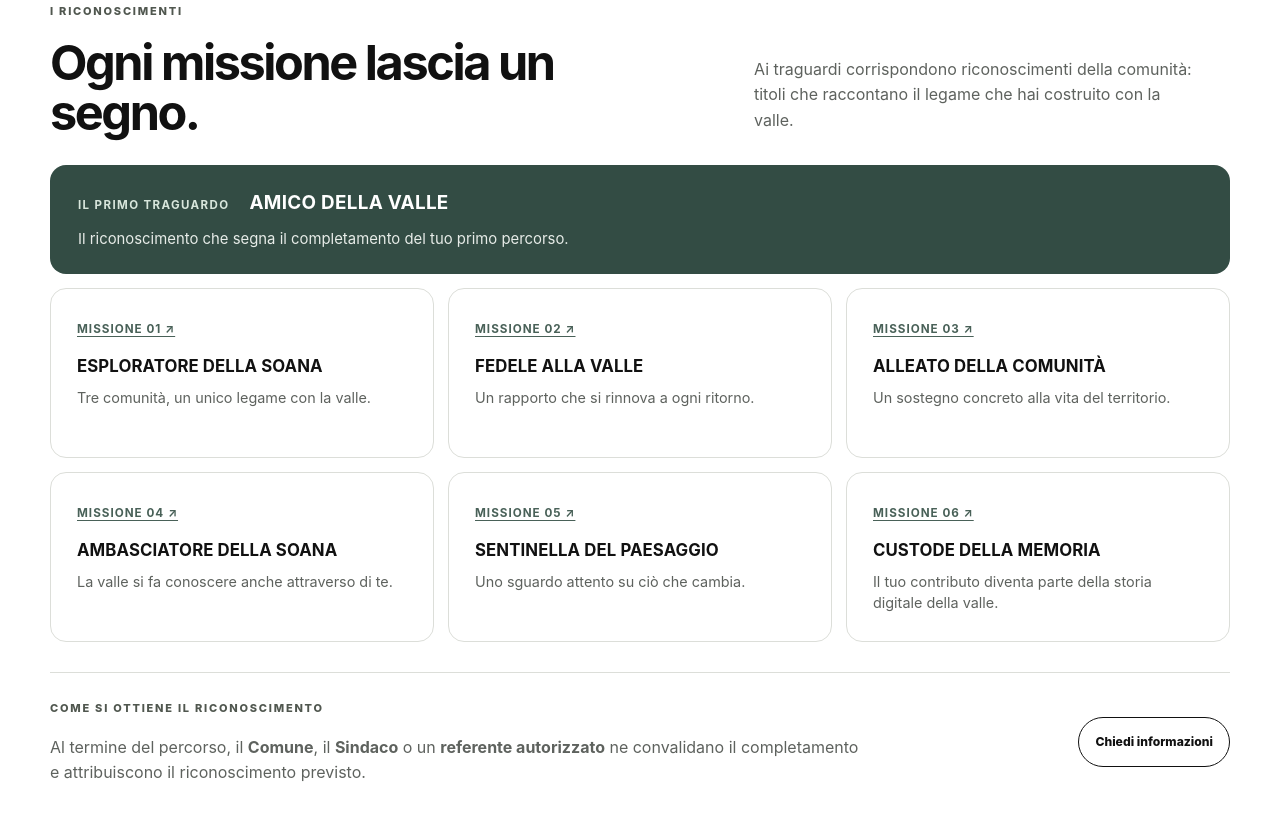
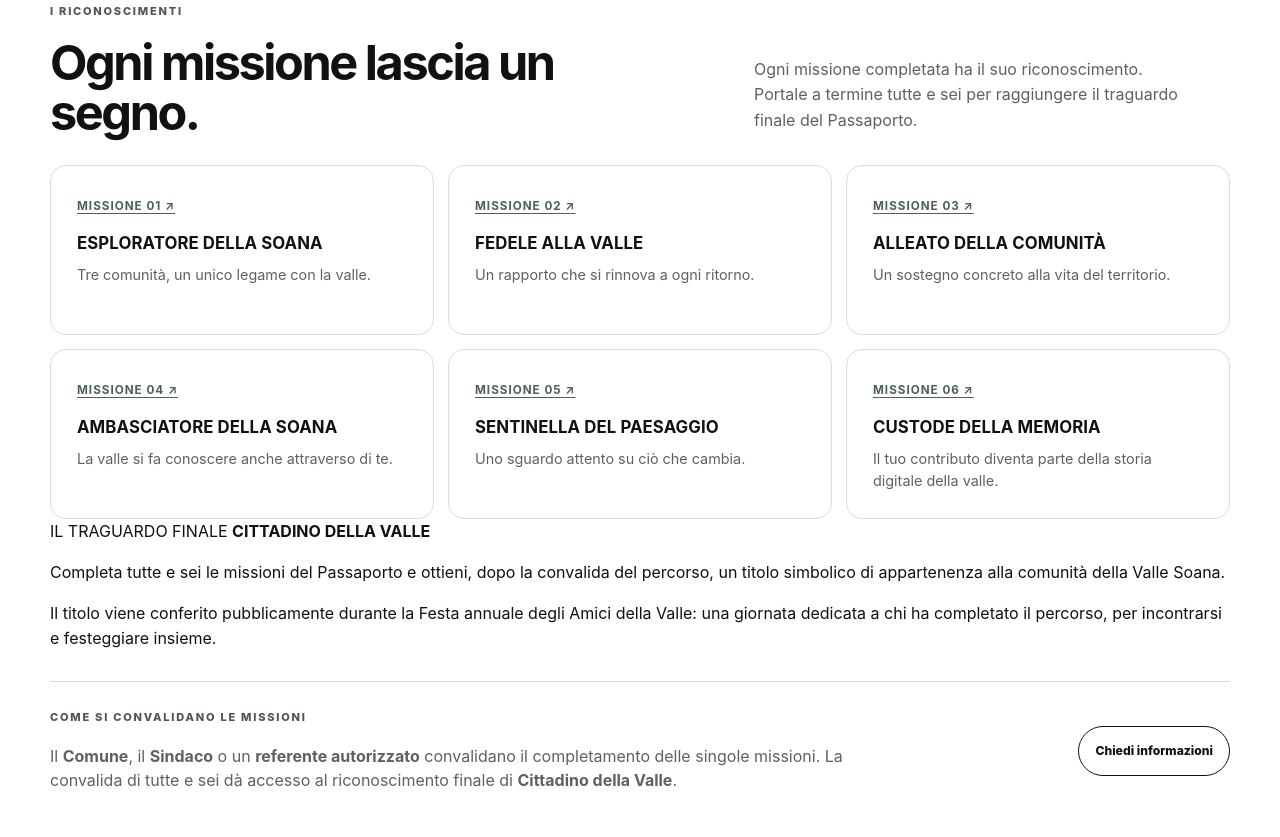
Before and after one commit to Comunita-Sassifraga/ViviSoana-Web, a plain HTML site: page public/index.html in a window 1280 px wide. Shown: the part 6023-6860 px from the top of the page. Drawn offline with Linux system fonts and the light colour scheme.

Commit message:
Passaporto: titolo finale Cittadino della Valle dopo le sei missioni

```diff
--- a/public/index.html
+++ b/public/index.html
@@ -255,12 +255,7 @@
             <p class="eyebrow">I RICONOSCIMENTI</p>
             <h3>Ogni missione lascia un segno.</h3>
           </div>
-          <p>Ai traguardi corrispondono riconoscimenti della comunità: titoli che raccontano il legame che hai costruito con la valle.</p>
-        </div>
-        <div class="passport-first-award">
-          <span>IL PRIMO TRAGUARDO</span>
-          <strong>AMICO DELLA VALLE</strong>
-          <p>Il riconoscimento che segna il completamento del tuo primo percorso.</p>
+          <p>Ogni missione completata ha il suo riconoscimento. Portale a termine tutte e sei per raggiungere il traguardo finale del Passaporto.</p>
         </div>
         <div class="recognition-grid-v10" aria-label="Riconoscimenti delle sei missioni">
           <article><a class="passport-award-ref" href="#missione-1">MISSIONE 01 ↗</a><strong>ESPLORATORE DELLA SOANA</strong><p>Tre comunità, un unico legame con la valle.</p></article>
@@ -270,10 +265,16 @@
           <article><a class="passport-award-ref" href="#missione-5">MISSIONE 05 ↗</a><strong>SENTINELLA DEL PAESAGGIO</strong><p>Uno sguardo attento su ciò che cambia.</p></article>
           <article><a class="passport-award-ref" href="#missione-6">MISSIONE 06 ↗</a><strong>CUSTODE DELLA MEMORIA</strong><p>Il tuo contributo diventa parte della storia digitale della valle.</p></article>
         </div>
+        <div class="passport-final-award">
+          <span>IL TRAGUARDO FINALE</span>
+          <strong>CITTADINO DELLA VALLE</strong>
+          <p>Completa tutte e sei le missioni del Passaporto e ottieni, dopo la convalida del percorso, un titolo simbolico di appartenenza alla comunità della Valle Soana.</p>
+          <p>Il titolo viene conferito pubblicamente durante la Festa annuale degli Amici della Valle: una giornata dedicata a chi ha completato il percorso, per incontrarsi e festeggiare insieme.</p>
+        </div>
         <div class="passport-validation">
           <div>
-            <p class="eyebrow">COME SI OTTIENE IL RICONOSCIMENTO</p>
-            <p>Al termine del percorso, il <strong>Comune</strong>, il <strong>Sindaco</strong> o un <strong>referente autorizzato</strong> ne convalidano il completamento e attribuiscono il riconoscimento previsto.</p>
+            <p class="eyebrow">COME SI CONVALIDANO LE MISSIONI</p>
+            <p>Il <strong>Comune</strong>, il <strong>Sindaco</strong> o un <strong>referente autorizzato</strong> convalidano il completamento delle singole missioni. La convalida di tutte e sei dà accesso al riconoscimento finale di <strong>Cittadino della Valle</strong>.</p>
           </div>
           <a class="button button-outline-dark" href="#contatti">Chiedi informazioni</a>
         </div>
```
